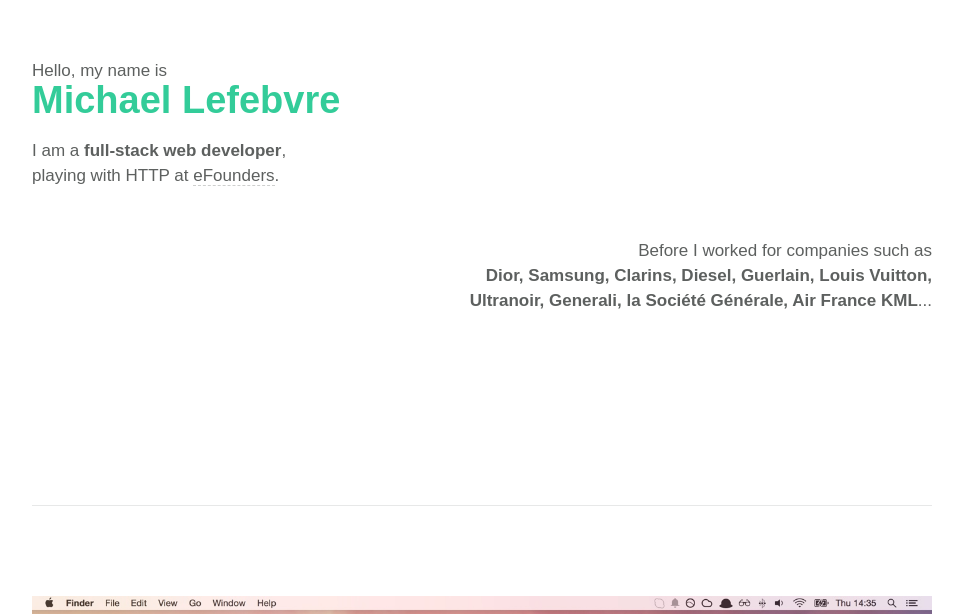
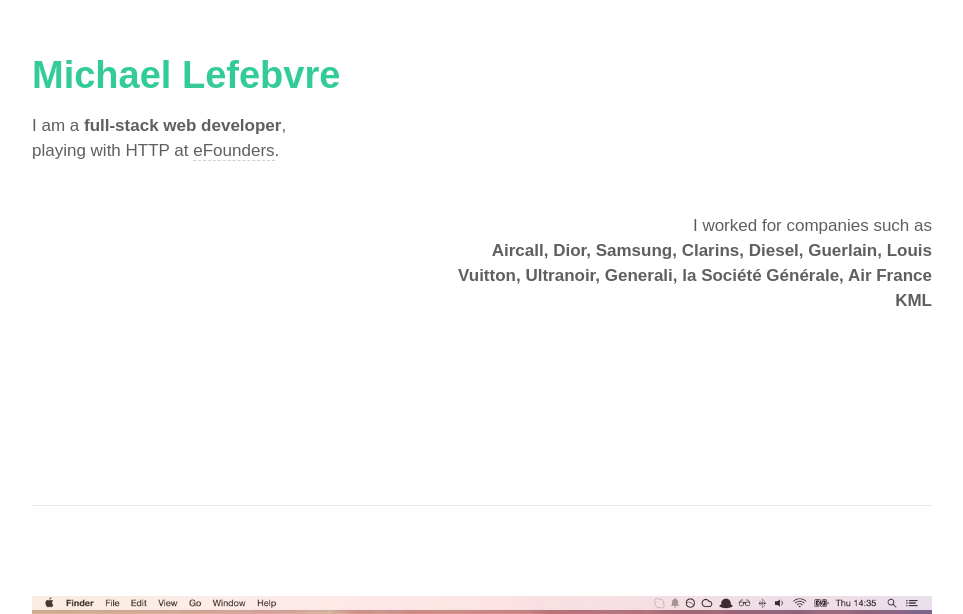
Before and after one commit to michael-lefebvre/michael-lefebvre.github.io, a website: page index.html in a window 1280 px wide. Shown: the part 134-748 px from the top of the page, without its empty margins (158-1121 px from the left). Drawn offline with Linux system fonts and the light colour scheme; a web font is replaced by a local one.

Commit message:
Griveau advices

```diff
--- a/index.html
+++ b/index.html
@@ -44,17 +44,14 @@
   <div class="content">
     <div class="greetings">
       <div class="greetings__box">
-        <p>
-          Hello, my name is
-        </p>
         <h1 class="ff-sans fw-extra">Michael Lefebvre</h1>
         <p class="greetings__box__position">
           I am a <strong>full-stack web developer</strong>,<br>
           playing with HTTP at <a href="http://efounders.co/" target="_blank" class="-co-primary">eFounders</a>.
         </p>
         <p class="greetings__companies">
-          Before I worked for companies such as<br>
-          <span class="ff-serif- fw-bold">Dior, Samsung, Clarins, Diesel, Guerlain, Louis Vuitton, Ultranoir, Generali, la Société Générale, Air France KML</span>...
+          I worked for companies such as<br>
+          <span class="ff-serif- fw-bold">Aircall, Dior, Samsung, Clarins, Diesel, Guerlain, Louis Vuitton, Ultranoir, Generali, la Société Générale, Air France KML</span>
         </p>
       </div><!-- /.greetings__box -->
     </div><!-- /.greetings -->
```
